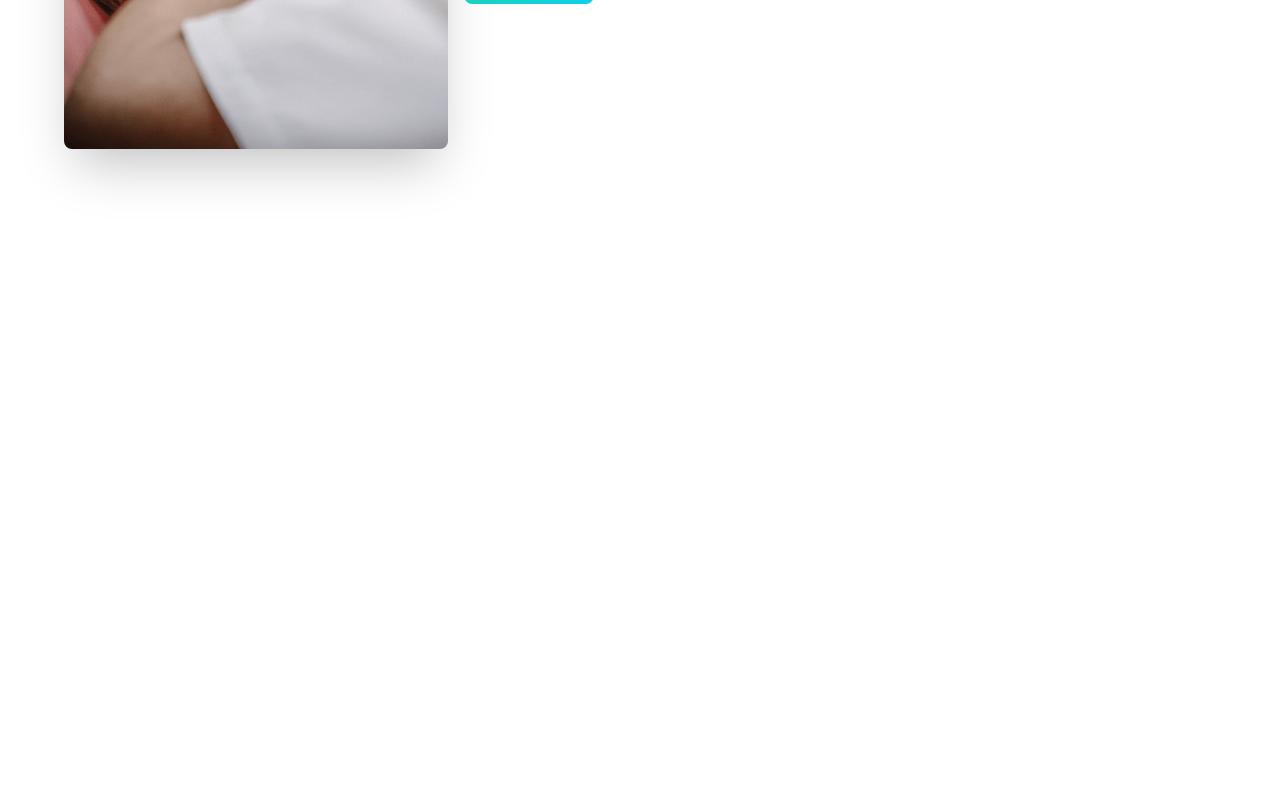
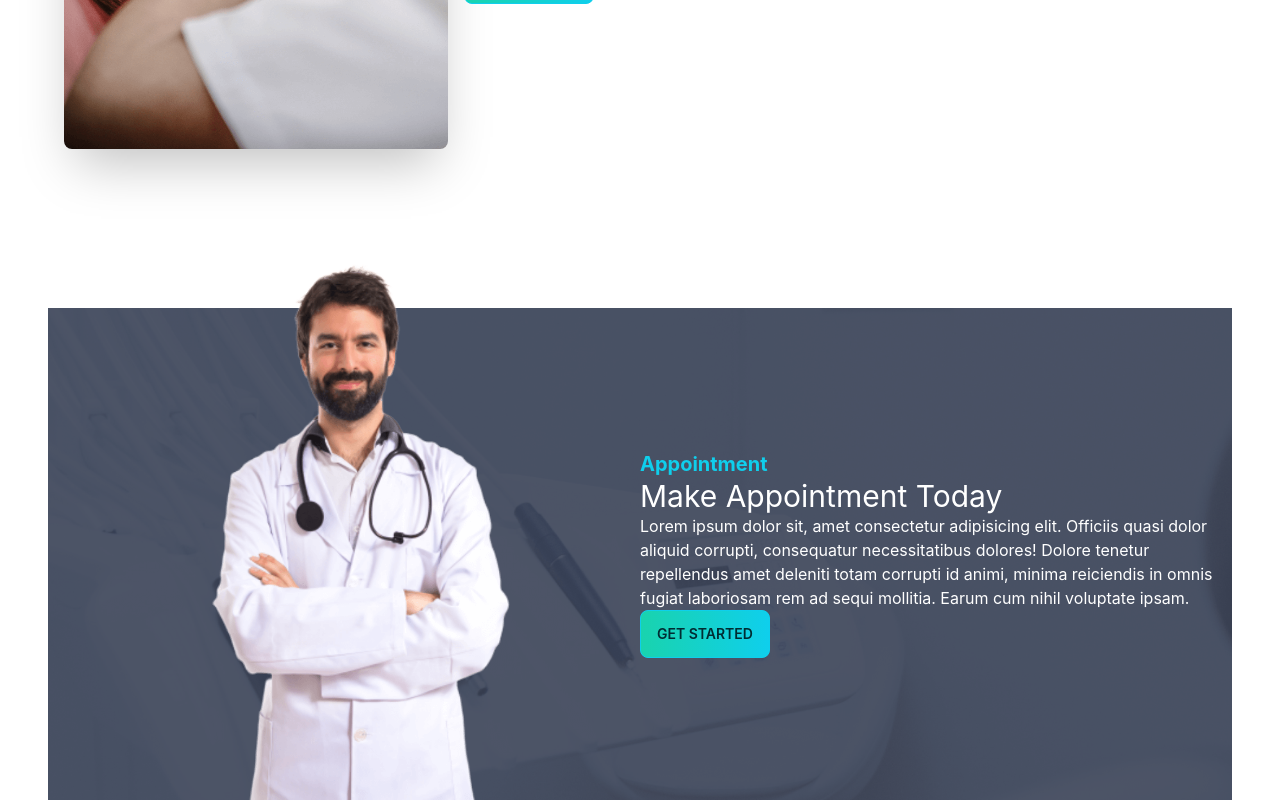
Before and after one commit to shafiquetuhin01/doctors-portal, a React (Create React App) app: page / in a window 1280 px wide. Shown: the part 2123-2923 px from the top of the page. Before the commit the page ends 2431 px from the top, so only its background shows below. Built offline with nearby package versions, Linux system fonts and the light colour scheme.

Commit message:
updating doctors portal

```diff
--- a/src/Pages/Home/Banner/Banner.js
+++ b/src/Pages/Home/Banner/Banner.js
@@ -1,5 +1,6 @@
 import React from "react";
 import chair from "../../../assets/images/chair.png";
+import PrimaryButton from "../../Shared/PrimaryButton";
 
 const Banner = () => {
   return (
@@ -12,9 +13,7 @@ const Banner = () => {
             Provident cupiditate voluptatem et in. Quaerat fugiat ut assumenda
             excepturi{" "}
           </p>
-          <button className="btn btn-primary bg-gradient-to-r from-secondary to-primary">
-            Get Started
-          </button>
+          <PrimaryButton>Get Started</PrimaryButton>
         </div>
       </div>
     </div>
--- a/src/Pages/Home/Home.js
+++ b/src/Pages/Home/Home.js
@@ -1,6 +1,7 @@
 import React from 'react';
 import Banner from './Banner/Banner';
 import Info from './Info';
+import MakeAppt from './MakeAppt';
 import Services from './Services';
 import SpecialService from './SpecialService';
 
@@ -11,6 +12,7 @@ const Home = () => {
             <Info />
             <Services />
             <SpecialService />
+            <MakeAppt />
         </div>
     );
 };
--- /dev/null
+++ b/src/Pages/Home/MakeAppt.js
@@ -0,0 +1,22 @@
+import React from 'react';
+import appt from '../../assets/images/doctor.png';
+import apptBg from '../../assets/images/appointment.png';
+import PrimaryButton from '../Shared/PrimaryButton';
+
+const MakeAppt = () => {
+    return (
+        <section style={{background:`url(${apptBg})`}} className='flex justify-center items-center'>
+            <div className='flex-1 hidden lg:block md:block'>
+                <img className='mt-[-100px]' src={appt} alt="" />
+            </div>
+            <div className='flex-1'>
+                <h3 className='text-primary text-xl font-bold'>Appointment</h3>
+                <h3 className='text-3xl text-white'>Make Appointment Today</h3>
+                <p className='text-white'>Lorem ipsum dolor sit, amet consectetur adipisicing elit. Officiis quasi dolor aliquid corrupti, consequatur necessitatibus dolores! Dolore tenetur repellendus amet deleniti totam corrupti id animi, minima reiciendis in omnis fugiat laboriosam rem ad sequi mollitia. Earum cum nihil voluptate ipsam.</p>
+                <PrimaryButton >Get Started</PrimaryButton>
+            </div>
+        </section>
+    );
+};
+
+export default MakeAppt;
--- /dev/null
+++ b/src/Pages/Shared/PrimaryButton.js
@@ -0,0 +1,11 @@
+import React from "react";
+
+const PrimaryButton = ({children}) => {
+  return (
+    <button className="btn btn-primary bg-gradient-to-r from-secondary to-primary">
+      {children}
+    </button>
+  );
+};
+
+export default PrimaryButton;
```
